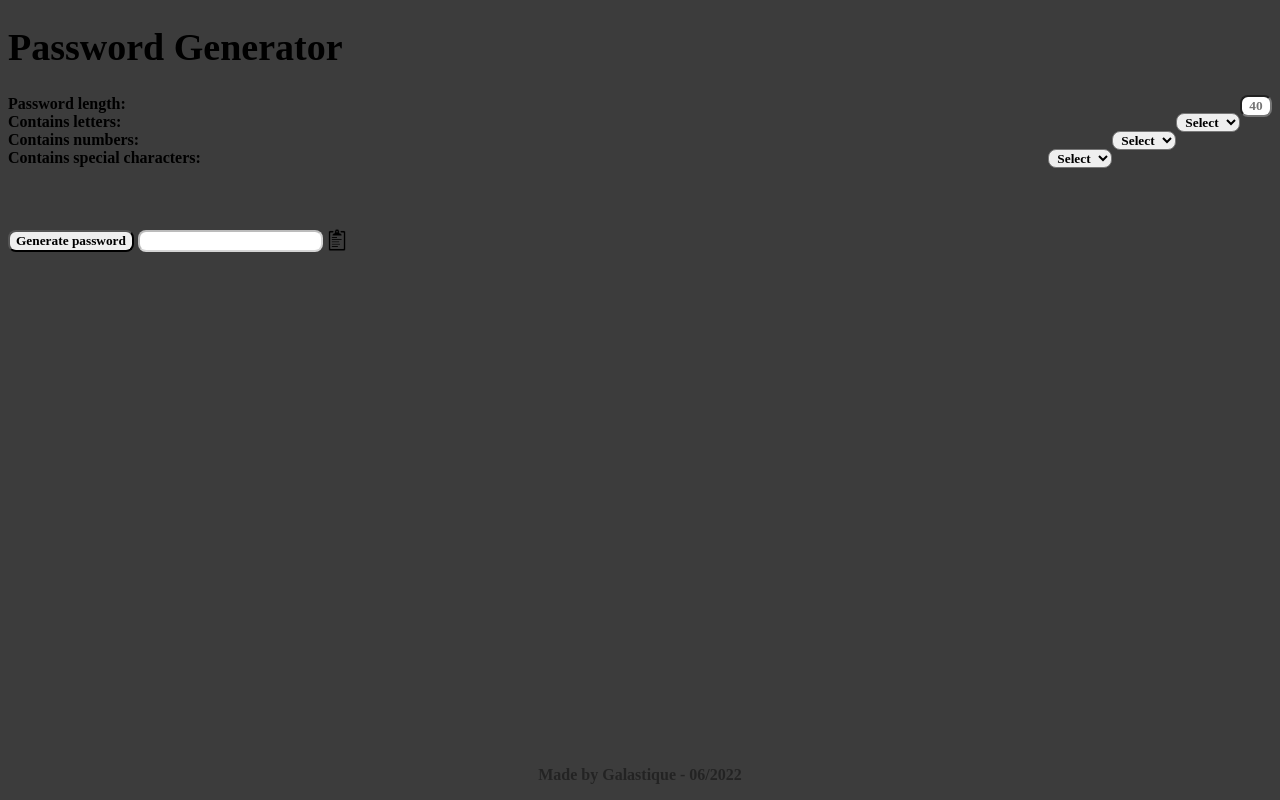
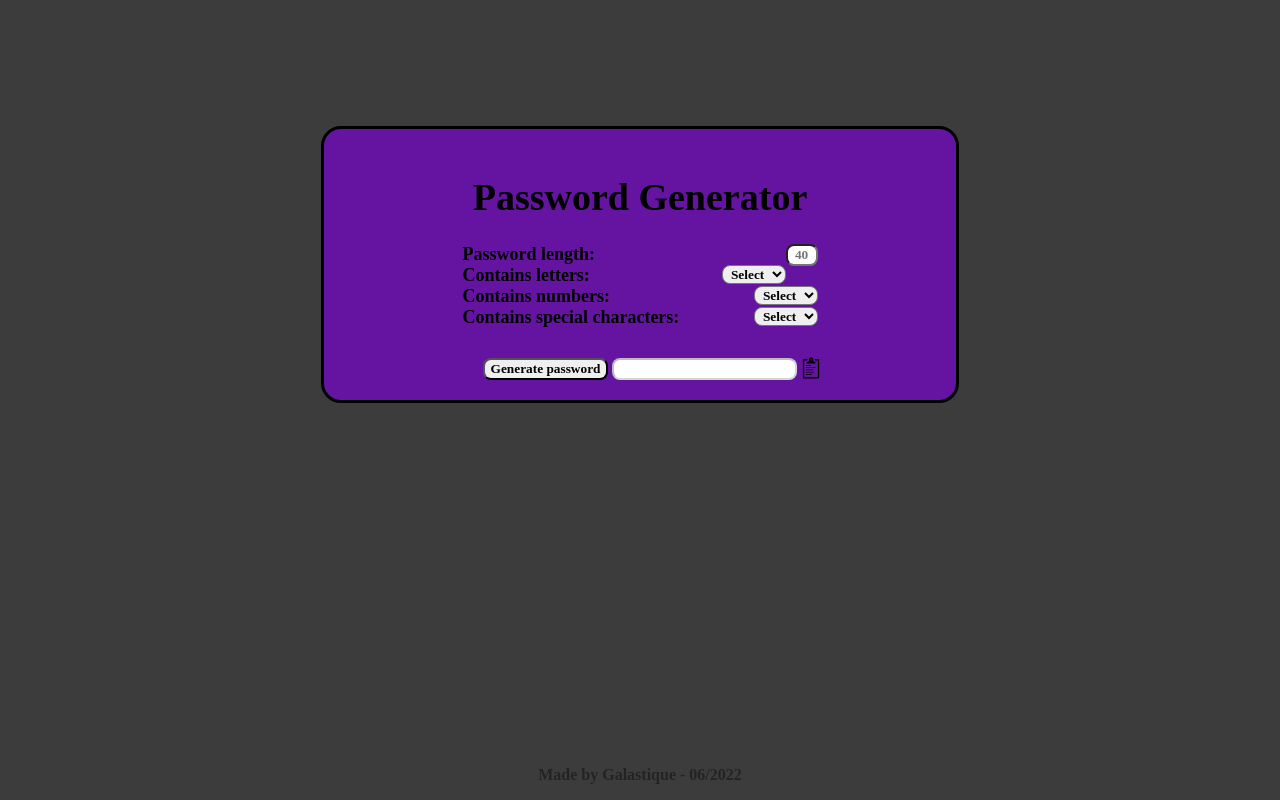
Before and after one commit to Galastique/password-generator, a plain HTML site: page index.html in a window 1280 px wide. Drawn offline with Linux system fonts and the light colour scheme.

Commit message:
reorganized and optimized code, classes and animations

```diff
--- a/index.html
+++ b/index.html
@@ -1,5 +1,6 @@
 <!DOCTYPE html>
 <html onmouseleave="leaving()">
+
     <head>
         <title>Password Generator</title>
         <meta name="description" content="User friendly password generator">
@@ -9,11 +10,13 @@
         <link rel="stylesheet" href="style.css">
         <script src="generator.js"></script>
     </head>
+
     <body>
-        <div class="center">
+        <div class="box">
+
             <h1>Password Generator</h1>
 
-            <div class="characters" class="options">
+            <div class="options">
 
                 <div class="length">
                     <label>Password length: </label>
@@ -48,12 +51,13 @@
                         <option value="false">No</option>
                     </select>
                 </div>
+
             </div>
 
             <div class="result">
                 <button id="button" onclick="getValues()">Generate password</button>
-                <input type="password" id="password" placeholder="" disabled>
-                <img src="copy.png" alt="copy to clipboard" width="24" height="24" id="copy" onclick="copy()">
+                <input type="password" id="password" disabled>
+                <img src="copy.png" id="copy" onclick="copy()">
             </div>
 
         </div>
--- a/style.css
+++ b/style.css
@@ -19,10 +19,6 @@ footer{
     animation: footerFadeIn 8s;
 }
 
-h1{
-    font-size: 38px;
-}
-
 select{
     float: right;
     width: 64px;
@@ -32,6 +28,10 @@ select{
 input{
     background: #FFFFFF;
     color: #000000;
+}
+
+h1{
+    font-size: 38px;
 }
 
 
@@ -58,13 +58,18 @@ input{
     border: 0px solid black;
 }
 
+.result{
+    position: relative;
+    margin-top: 5%;
+}
+
 .error{
     width: 40%;
     margin: auto;
     vertical-align: middle;
     text-align: center;
     font-size: 20px;
-    color: rgba(0, 180, 0)
+    color: rgba(0, 180, 0);
 }
 
 .success{
@@ -75,37 +80,26 @@ input{
     color: rgba(0, 0, 0);
 }
 
-.errorFadeOut{
-    animation: errorFadeOut 6s;
-}
-
-.successFadeOut{
-    animation: successFadeOut 6s;
-}
-
-.result{
-    position: relative;
-    margin-top: 5%;
+.fadeOut{
+    animation: fadeOut 6s;
+    animation-fill-mode: forwards;
 }
 
 
 /*IDs*/
-#password{
-    word-wrap: break-word;
-    word-break: break-all;
-}
-
-#copy{
-    padding-top: 10px;
-    padding-left: 2px;
-    position:absolute;
-    bottom:0;
-}
-
 #length{
     float: right;
     width: 24px;
     text-align: center;
+}
+
+#copy{
+    width: 24px;
+    height: 24px;
+    padding-top: 10px;
+    padding-left: 2px;
+    position: absolute;
+    bottom: 0px;
 }
 
 
@@ -122,7 +116,7 @@ input{
     }
 }
 
-@keyframes errorFadeOut{
+@keyframes fadeOut{
     0% {
         opacity: 1;
     }
@@ -137,16 +131,6 @@ input{
 
     100% {
         opacity: 0;
-    }
-}
-
-@keyframes successFadeOut{
-    from {
-        color: rgba(0, 0, 0, 1);
-    }
-
-    to {
-        color: rgba(0, 0, 0, 0);
     }
 }
 
```
